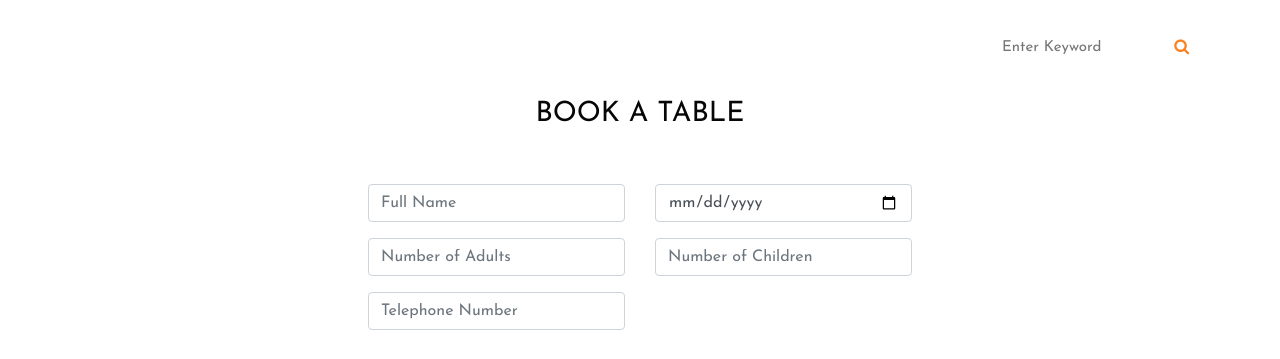
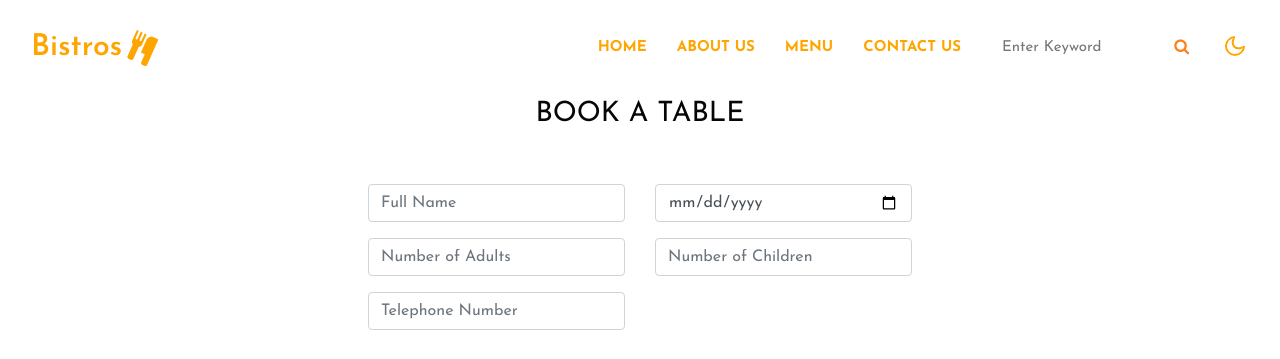
Before and after one commit to Faadddi123/fadinadi.github.io, a plain HTML site: page contact.html in a window 1280 px wide. Shown: the top 359 px of the page. Drawn offline with Linux system fonts and the light colour scheme.

Commit message:
modif colors

```diff
--- a/contact.html
+++ b/contact.html
@@ -27,7 +27,7 @@
         <div class="container-fluid">
             <nav class="navbar navbar-expand-lg stroke">
                 <h1>
-                    <a class="navbar-brand d-flex align-items-center" href="index.html">
+                    <a class="navbar-brand d-flex align-items-center" href="index.html"  style="color: orange;">
                         Bistros <i class="fa fa-cutlery ml-2" aria-hidden="true"></i></a>
                 </h1>
                 <!-- if logo is image enable this
@@ -44,16 +44,16 @@
                 <div class="collapse navbar-collapse" id="navbarTogglerDemo02">
                     <ul class="navbar-nav ml-lg-auto">
                         <li class="nav-item">
-                            <a class="nav-link" href="index.html">Home <span class="sr-only">(current)</span></a>
+                            <a class="nav-link" href="index.html" style="color: orange;">Home <span class="sr-only">(current)</span></a>
                         </li>
                         <li class="nav-item">
-                            <a class="nav-link" href="about.html">About Us</a>
+                            <a class="nav-link" href="about.html" style="color: orange;">About Us</a>
                         </li>
                         <li class="nav-item">
-                            <a class="nav-link" href="menu.html">Menu</a>
+                            <a class="nav-link" href="menu.html" style="color: orange;">Menu</a>
                         </li>
                         <li class="nav-item active">
-                            <a class="nav-link" href="contact.html">Contact Us</a>
+                            <a class="nav-link" href="contact.html" style="color: orange;">Contact Us</a>
                         </li>
                         <!-- search button -->
                         <div class="search-right">
@@ -70,14 +70,14 @@
                     </ul>
                 </div>
                 <!-- toggle switch for light and dark theme -->
-                <div class="cont-ser-position">
+                <div class="cont-ser-position" >
                     <nav class="navigation">
                         <div class="theme-switch-wrapper">
                             <label class="theme-switch" for="checkbox">
                                 <input type="checkbox" id="checkbox">
                                 <div class="mode-container">
-                                    <i class="gg-sun"></i>
-                                    <i class="gg-moon"></i>
+                                    <i class="gg-sun"  style="color: orange;"></i>
+                                    <i class="gg-moon"  style="color: orange;"></i>
                                 </div>
                             </label>
                         </div>
```
